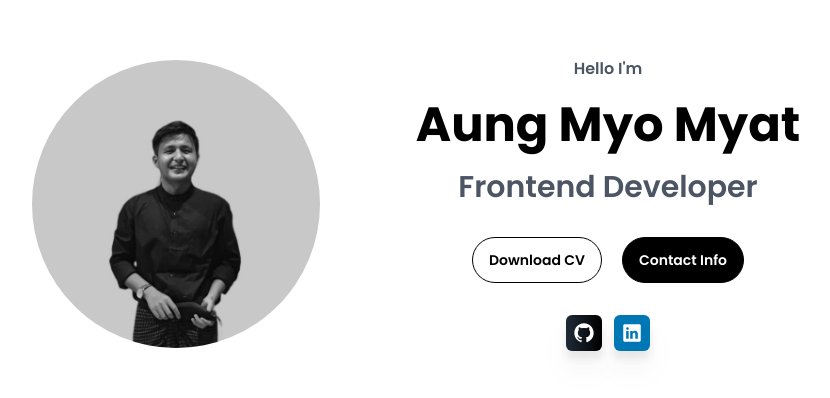
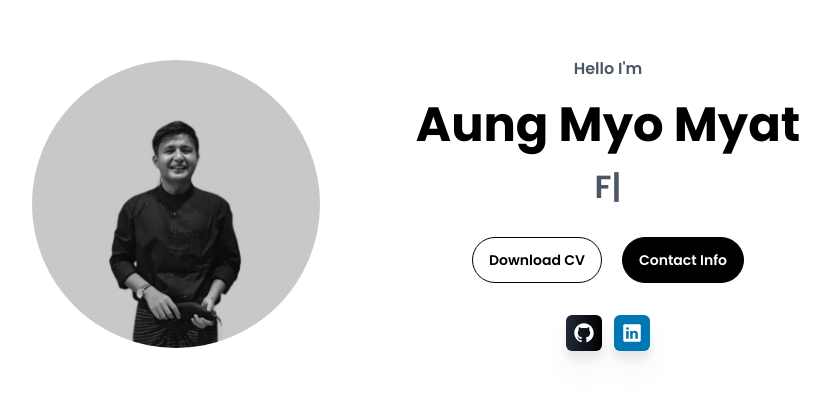
Before and after one commit to aungmyomyat220/portfolio, a Next.js app: page / in a window 1280 px wide. Shown: the part 196-594 px from the top of the page, without its empty margins (224-1054 px from the left). Built offline with nearby package versions, Linux system fonts and the light colour scheme.

Commit message:
Initial Commit

```diff
--- a/package.json
+++ b/package.json
@@ -12,7 +12,8 @@
     "framer-motion": "^11.0.3",
     "next": "14.1.0",
     "react": "^18",
-    "react-dom": "^18"
+    "react-dom": "^18",
+    "react-type-animation": "^3.2.0"
   },
   "devDependencies": {
     "autoprefixer": "^10.0.1",
--- /dev/null
+++ b/src/app/component/home/button.js
@@ -0,0 +1,26 @@
+import React from 'react'
+
+const Button = () => {
+  return (
+    <div>
+      <div className={'mt-3'}>
+        <button
+          className={
+            "rounded-full mt-5 py-3 px-4 border border-black text-sm font-semibold"
+          }
+        >
+          Download CV
+        </button>
+        <button
+          className={
+            "ml-5 bg-black text-white rounded-full mt-5 py-3 px-4 border border-black text-sm font-semibold"
+          }
+        >
+          Contact Info
+        </button>
+      </div>
+    </div>
+  )
+}
+
+export default Button
--- /dev/null
+++ b/src/app/component/home/icon.js
@@ -0,0 +1,69 @@
+import React from 'react'
+
+const Icon = () => {
+  return (
+    <div>
+      {/*Icon*/}
+      <div className={'flex flex-row justify-center'}>
+        {/*GitHub*/}
+        <div className={'mt-8'}>
+          <section className="flex justify-center items-center">
+            <button
+              className="group flex justify-center p-2 rounded-md drop-shadow-xl bg-gradient-to-r from-gray-800 to-black text-white font-semibold hover:translate-y-3 hover:rounded-[50%] transition-all duration-500 hover:from-[#331029] hover:to-[#310413]"
+              href="/"
+            >
+              <svg
+                xmlns="http://www.w3.org/2000/svg"
+                fill="none"
+                viewBox="0 0 15 15"
+                className="w-5"
+              >
+                <path
+                  clip-rule="evenodd"
+                  fill-rule="evenodd"
+                  fill="currentColor"
+                  d="M7.49933 0.25C3.49635 0.25 0.25 3.49593 0.25 7.50024C0.25 10.703 2.32715 13.4206 5.2081 14.3797C5.57084 14.446 5.70302 14.2222 5.70302 14.0299C5.70302 13.8576 5.69679 13.4019 5.69323 12.797C3.67661 13.235 3.25112 11.825 3.25112 11.825C2.92132 10.9874 2.44599 10.7644 2.44599 10.7644C1.78773 10.3149 2.49584 10.3238 2.49584 10.3238C3.22353 10.375 3.60629 11.0711 3.60629 11.0711C4.25298 12.1788 5.30335 11.8588 5.71638 11.6732C5.78225 11.205 5.96962 10.8854 6.17658 10.7043C4.56675 10.5209 2.87415 9.89918 2.87415 7.12104C2.87415 6.32925 3.15677 5.68257 3.62053 5.17563C3.54576 4.99226 3.29697 4.25521 3.69174 3.25691C3.69174 3.25691 4.30015 3.06196 5.68522 3.99973C6.26337 3.83906 6.8838 3.75895 7.50022 3.75583C8.1162 3.75895 8.73619 3.83906 9.31523 3.99973C10.6994 3.06196 11.3069 3.25691 11.3069 3.25691C11.7026 4.25521 11.4538 4.99226 11.3795 5.17563C11.8441 5.68257 12.1245 6.32925 12.1245 7.12104C12.1245 9.9063 10.4292 10.5192 8.81452 10.6985C9.07444 10.9224 9.30633 11.3648 9.30633 12.0413C9.30633 13.0102 9.29742 13.7922 9.29742 14.0299C9.29742 14.2239 9.42828 14.4496 9.79591 14.3788C12.6746 13.4179 14.75 10.7025 14.75 7.50024C14.75 3.49593 11.5036 0.25 7.49933 0.25Z"
+                ></path>
+              </svg>
+              <span
+                className="absolute opacity-0 group-hover:opacity-100 group-hover:text-gray-700 group-hover:text-sm group-hover:-translate-y-10 duration-700">
+                GitHub
+              </span>
+            </button>
+          </section>
+        </div>
+        {/*LinkedIn*/}
+        <div className={'mt-8 ml-3'}>
+          <section className="flex justify-center items-center">
+            <button
+              href="/"
+              className="group flex justify-center p-2 rounded-md drop-shadow-xl bg-[#0077b5] from-gray-800 text-white font-semibold hover:translate-y-3 hover:rounded-[50%] transition-all duration-500 hover:from-[#331029] hover:to-[#310413]"
+            >
+              <svg
+                xmlns="http://www.w3.org/2000/svg"
+                width="1em"
+                height="1.1em"
+                viewBox="0 0 512 512"
+                stroke-width="0"
+                fill="currentColor"
+                stroke="currentColor"
+                className="w-5 h-5"
+              >
+                <path
+                  d="M444.17 32H70.28C49.85 32 32 46.7 32 66.89v374.72C32 461.91 49.85 480 70.28 480h373.78c20.54 0 35.94-18.21 35.94-38.39V66.89C480.12 46.7 464.6 32 444.17 32zm-273.3 373.43h-64.18V205.88h64.18zM141 175.54h-.46c-20.54 0-33.84-15.29-33.84-34.43 0-19.49 13.65-34.42 34.65-34.42s33.85 14.82 34.31 34.42c-.01 19.14-13.31 34.43-34.66 34.43zm264.43 229.89h-64.18V296.32c0-26.14-9.34-44-32.56-44-17.74 0-28.24 12-32.91 23.69-1.75 4.2-2.22 9.92-2.22 15.76v113.66h-64.18V205.88h64.18v27.77c9.34-13.3 23.93-32.44 57.88-32.44 42.13 0 74 27.77 74 87.64z"
+                ></path>
+              </svg>
+              <span
+                className="absolute opacity-0 group-hover:opacity-100 group-hover:text-gray-700 group-hover:text-sm group-hover:-translate-y-10 duration-700"
+              >
+      Linkedin
+    </span>
+            </button>
+          </section>
+        </div>
+      </div>
+    </div>
+  )
+}
+
+export default Icon
--- a/src/app/component/home/page.js
+++ b/src/app/component/home/page.js
@@ -1,6 +1,10 @@
+'use client'
 import React from "react";
 import Image from "next/image";
 import AMM from "../../../../public/image/aungmyomyat.jpg";
+import { TypeAnimation } from 'react-type-animation';
+import Icons from '../home/icon'
+import Buttons from '../home/button'
 const Page = () => {
   return (
     <div
@@ -15,87 +19,25 @@ const Page = () => {
         <span className={"text-black font-bold text-5xl my-5"}>
           Aung Myo Myat
         </span>
-        <span className={"text-gray-600 text-3xl font-semibold"}>
-          Frontend Developer
-        </span>
+        <TypeAnimation
+          className={"text-gray-600 text-3xl font-semibold"}
+          sequence={[
+            'FrontEnd Developer',
+            1000,
+            'BackEnd Developer',
+            1000,
+          ]}
+          wrapper="span"
+          speed={50}
+          style={{ fontSize: '2em', display: 'inline-block' }}
+          repeat={Infinity}
+        />
 
         {/*Button*/}
-        <div className={'mt-3'}>
-          <button
-              className={
-                "rounded-full mt-5 py-3 px-4 border border-black text-sm font-semibold"
-              }
-          >
-            Download CV
-          </button>
-          <button
-              className={
-                "ml-5 bg-black text-white rounded-full mt-5 py-3 px-4 border border-black text-sm font-semibold"
-              }
-          >
-            Contact Info
-          </button>
-        </div>
+        <Buttons></Buttons>
 
-        {/*Icon*/}
-        <div className={'flex flex-row justify-center'}>
-          {/*GitHub*/}
-          <div className={'mt-8'}>
-            <section className="flex justify-center items-center">
-              <button
-                  className="group flex justify-center p-2 rounded-md drop-shadow-xl bg-gradient-to-r from-gray-800 to-black text-white font-semibold hover:translate-y-3 hover:rounded-[50%] transition-all duration-500 hover:from-[#331029] hover:to-[#310413]"
-                  href="/"
-              >
-                <svg
-                    xmlns="http://www.w3.org/2000/svg"
-                    fill="none"
-                    viewBox="0 0 15 15"
-                    className="w-5"
-                >
-                  <path
-                      clip-rule="evenodd"
-                      fill-rule="evenodd"
-                      fill="currentColor"
-                      d="M7.49933 0.25C3.49635 0.25 0.25 3.49593 0.25 7.50024C0.25 10.703 2.32715 13.4206 5.2081 14.3797C5.57084 14.446 5.70302 14.2222 5.70302 14.0299C5.70302 13.8576 5.69679 13.4019 5.69323 12.797C3.67661 13.235 3.25112 11.825 3.25112 11.825C2.92132 10.9874 2.44599 10.7644 2.44599 10.7644C1.78773 10.3149 2.49584 10.3238 2.49584 10.3238C3.22353 10.375 3.60629 11.0711 3.60629 11.0711C4.25298 12.1788 5.30335 11.8588 5.71638 11.6732C5.78225 11.205 5.96962 10.8854 6.17658 10.7043C4.56675 10.5209 2.87415 9.89918 2.87415 7.12104C2.87415 6.32925 3.15677 5.68257 3.62053 5.17563C3.54576 4.99226 3.29697 4.25521 3.69174 3.25691C3.69174 3.25691 4.30015 3.06196 5.68522 3.99973C6.26337 3.83906 6.8838 3.75895 7.50022 3.75583C8.1162 3.75895 8.73619 3.83906 9.31523 3.99973C10.6994 3.06196 11.3069 3.25691 11.3069 3.25691C11.7026 4.25521 11.4538 4.99226 11.3795 5.17563C11.8441 5.68257 12.1245 6.32925 12.1245 7.12104C12.1245 9.9063 10.4292 10.5192 8.81452 10.6985C9.07444 10.9224 9.30633 11.3648 9.30633 12.0413C9.30633 13.0102 9.29742 13.7922 9.29742 14.0299C9.29742 14.2239 9.42828 14.4496 9.79591 14.3788C12.6746 13.4179 14.75 10.7025 14.75 7.50024C14.75 3.49593 11.5036 0.25 7.49933 0.25Z"
-                  ></path>
-                </svg>
-                <span
-                    className="absolute opacity-0 group-hover:opacity-100 group-hover:text-gray-700 group-hover:text-sm group-hover:-translate-y-10 duration-700">
-                GitHub
-              </span>
-              </button>
-            </section>
-          </div>
-          {/*LinkedIn*/}
-          <div className={'mt-8 ml-3'}>
-            <section className="flex justify-center items-center">
-            <button
-                href="/"
-                className="group flex justify-center p-2 rounded-md drop-shadow-xl bg-[#0077b5] from-gray-800 text-white font-semibold hover:translate-y-3 hover:rounded-[50%] transition-all duration-500 hover:from-[#331029] hover:to-[#310413]"
-            >
-              <svg
-                  xmlns="http://www.w3.org/2000/svg"
-                  width="1em"
-                  height="1.1em"
-                  viewBox="0 0 512 512"
-                  stroke-width="0"
-                  fill="currentColor"
-                  stroke="currentColor"
-                  className="w-5 h-5"
-              >
-                <path
-                    d="M444.17 32H70.28C49.85 32 32 46.7 32 66.89v374.72C32 461.91 49.85 480 70.28 480h373.78c20.54 0 35.94-18.21 35.94-38.39V66.89C480.12 46.7 464.6 32 444.17 32zm-273.3 373.43h-64.18V205.88h64.18zM141 175.54h-.46c-20.54 0-33.84-15.29-33.84-34.43 0-19.49 13.65-34.42 34.65-34.42s33.85 14.82 34.31 34.42c-.01 19.14-13.31 34.43-34.66 34.43zm264.43 229.89h-64.18V296.32c0-26.14-9.34-44-32.56-44-17.74 0-28.24 12-32.91 23.69-1.75 4.2-2.22 9.92-2.22 15.76v113.66h-64.18V205.88h64.18v27.77c9.34-13.3 23.93-32.44 57.88-32.44 42.13 0 74 27.77 74 87.64z"
-                ></path>
-              </svg>
-              <span
-                  className="absolute opacity-0 group-hover:opacity-100 group-hover:text-gray-700 group-hover:text-sm group-hover:-translate-y-10 duration-700"
-              >
-      Linkedin
-    </span>
-            </button>
-          </section>
-          </div>
-        </div>
+        {/*Icons*/}
+        <Icons></Icons>
       </div>
     </div>
   );
```
Also changed, not shown: 1 other file (tests, documents, lock files or other folders).
